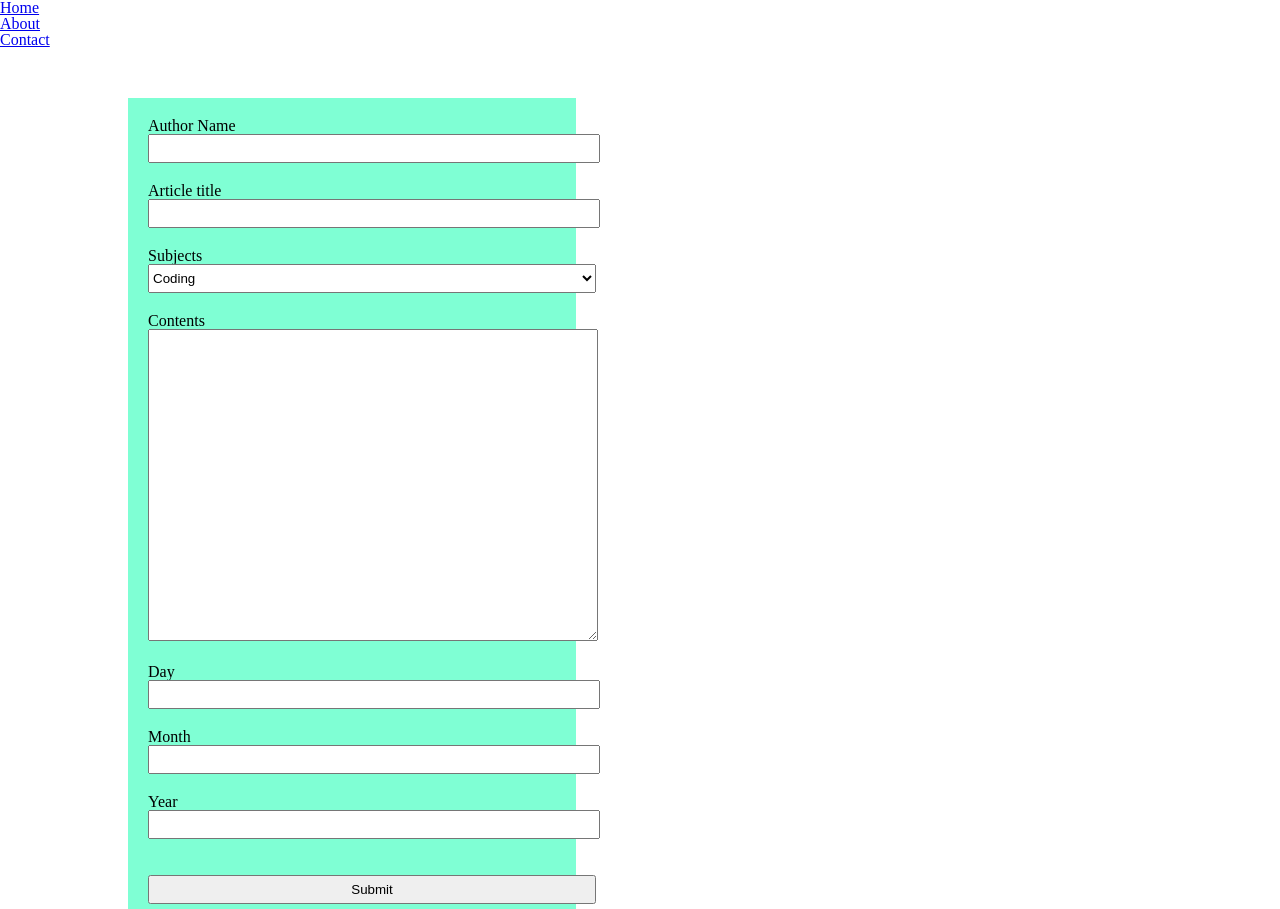
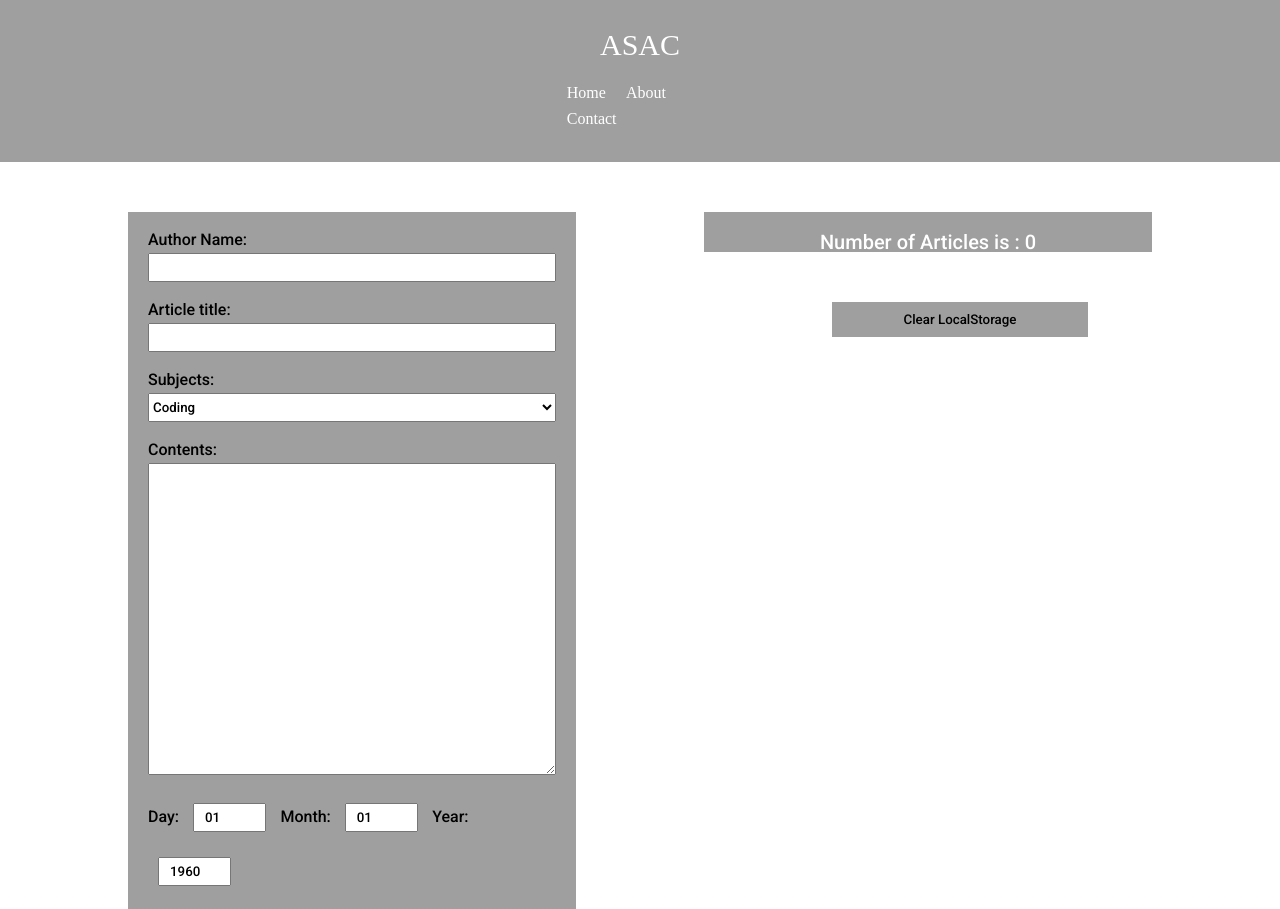
Before and after one commit to Abdullah-AlSawalmeh/ASAC-Blog, a plain HTML site: page index.html in a window 1280 px wide. Shown: the top 909 px of the page. Drawn offline with Linux system fonts and the light colour scheme.

Commit message:
Finish the exam

```diff
--- a/css/style.css
+++ b/css/style.css
@@ -1,3 +1,44 @@
+@import url('https://fonts.googleapis.com/css2?family=Roboto:wght@300;500;900&display=swap');
+
+*{
+    padding: 0px;
+    margin: 0px;
+    box-sizing: border-box;
+    font-family: 'Roboto', sans-serif;
+}
+
+header {
+/* height: 50px; */
+background-color:rgba(96, 96, 96,0.6);
+padding-top: 30px;
+padding-bottom: 30px;
+}
+
+header h1 {
+    text-align: center;
+    font-size: 30px;
+    color: white;
+}
+
+nav {
+    overflow: hidden;
+}
+nav a {
+    text-decoration: none;
+    color: white;
+
+}
+nav ul {
+    display: block;
+    width: 13%;
+    margin: auto;
+    margin-top: 20px;
+}
+nav li {
+    float: left;
+    padding : 5px 10px
+}
+
 main {
     overflow: hidden;
     min-height: 80vh;
@@ -7,7 +48,7 @@ main {
 .left-section {
     width:35% ;
     margin: 50px 5% 50px 10%;
-    background-color: aquamarine;
+    background-color:rgba(96, 96, 96,0.6);
     float: left;
 }
 
@@ -22,24 +63,74 @@ select {
     width: 100%;
     padding: 5px 0px 5px 0px;
     margin-bottom: 20px;
+    margin-top: 5px;
 }
+label {
+    color: black;
+}
+.article-img {
+    width: 100%;
+    height: 100px;
 
-.article-img {
-    width: 100px;
+    border: 3px solid black;
     display: block;
     margin: auto;
+    margin-top: 10px;
+    margin-bottom: 10px;
 }
 
 .right-section {
     width:35% ;
     margin: 50px 10% 50px 5%;
-    background-color: aquamarine;
+    background-color:rgba(96, 96, 96,0.6);
     float: left;
-    text-align: center;
+    text-align: left;
+
 }
 
 .article {
     width: 80%;
     margin: auto;
     padding: 20px;
+    background-color:rgba(241, 237, 237, 0.6);
+    border-radius: 10px;
+    margin-bottom: 30px;
+    margin-top: 30px;
 }
+
+
+footer {
+background-color:rgba(96, 96, 96,0.6);
+padding-top: 30px;
+padding-bottom: 30px;
+text-align: center;
+font-size: 20px;
+}
+
+button {
+    display: block;
+    width: 20%;
+    padding: 10px 30px;
+    margin: auto;
+    background-color: rgba(96, 96, 96,0.6);
+    border : none;
+    margin-bottom: 30px;
+    margin-top: 30px;
+
+}
+
+.date input {
+    width: 18%;
+    display: inline-block;
+    margin-left: 10px;
+    margin-right: 10px;
+    padding-left: 10px;
+
+}
+
+.counter_p {
+    color: white;
+    font-size: 20px;
+    text-align: center;
+    margin-top: 20px;
+}
--- a/index.html
+++ b/index.html
@@ -13,6 +13,8 @@
 <body>
 
     <header>
+        <h1>ASAC</h1>
+        <nav>
             <ul>
                 <a href="#">
                     <li>Home</li>
@@ -24,33 +26,35 @@
                     <li>Contact</li>
                 </a>
             </ul>
+        </nav>
+
     </header>
 
 
     <main>
         <div class="left-section">
             <form id="form">
-                <label for="name">Author Name</label>
-                <input type="text" name="name" id="name"> <br>
-                <label for="title">Article title</label>
-                <input type="text" name="title" id="title"> <br>
+                <label for="name">Author Name: </label>
+                <input type="text" name="name" id="name" required> <br>
+                <label for="title">Article title: </label>
+                <input type="text" name="title" id="title" required> <br>
 
-                <label for="subjects">Subjects</label>
-                <select name="subjects" id="subjects">
+                <label for="subjects">Subjects: </label>
+                <select name="subjects" id="subjects" required>
                     <option value="Coding">Coding</option>
                     <option value="3D printing">3D printing</option>
                     <option value="Cyber security">Cyber security</option>
                     <option value="AI">AI</option>
                 </select> <br>
-                <label for="content">Contents</label>
-                <textarea name="content" id="content" cols="60" rows="20"></textarea> <br>
+                <label for="content">Contents: </label>
+                <textarea name="content" id="content" cols="60" rows="20" required></textarea> <br>
                 <div class="date">
-                    <label for="day">Day</label>
-                    <input type="text" name="day" id="day">
-                    <label for="month">Month</label>
-                    <input type="text" name="month" id="month">
-                    <label for="year">Year</label>
-                    <input type="text" name="year" id="year">
+                    <label for="day">Day: </label>
+                    <input type="number" name="day" id="day" min="1" max="30" required value="01">
+                    <label for="month">Month: </label>
+                    <input type="number" name="month" id="month" min="1" max="12" required value="01">
+                    <label for="year">Year: </label>
+                    <input type="number" name="year" id="year" value="1960">
                 </div> <br>
                 <input type="submit">
 
@@ -59,7 +63,9 @@
 
         <div class="right-section" id="right-section">
             <!-- <div id="article" class="article"></div> -->
+
         </div>
+        <button class="clear" id="clear">Clear LocalStorage</button>
     </main>
 
     <footer>
--- a/js/app.js
+++ b/js/app.js
@@ -1,19 +1,27 @@
 'use strict';
+
+//////////////////// Globlas /////////////////////////////////
 
 let right_section = document.getElementById('right-section');
 let form = document.getElementById('form');
+let clear = document.getElementById('clear');
 
-let articles_counter = 0;
+// let articles_counter = 0;
 // let articles = [];
+
+///////////////////////// LocalStorage /////////////////////////
 
 if (localStorage.getItem('articles') === null) {
   localStorage.setItem('articles', JSON.stringify([]));
 }
+if (localStorage.getItem('articles_counter') === null) {
+  localStorage.setItem('articles_counter', JSON.stringify(0));
+}
 
 let LSarticles = JSON.parse(localStorage.getItem('articles'));
+let articles_counter = JSON.parse(localStorage.getItem('articles_counter'));
 
-
-
+/////////////////// Constructer //////////////////////
 function Articles(name, title, subject, content, day, month, year) {
   this.name = name;
   this.title = title;
@@ -23,15 +31,24 @@ function Articles(name, title, subject, content, day, month, year) {
   this.month = month;
   this.year = year;
   this.articles_counter = articles_counter;
-  this.likes = random_likes(1, 500);
+  this.likes = this.random_likes(1, 500);
   articles_counter++;
   LSarticles.push(this);
   localStorage.setItem('articles', JSON.stringify(LSarticles));
+  localStorage.setItem('articles_counter', JSON.stringify(articles_counter));
 }
 
 
+
+Articles.prototype.random_likes = function (min, max) {
+  return Math.floor(Math.random() * (max - min) + min);
+};
+
+////////////////////////// Listners ////////////////////////////
 form.addEventListener('submit', fHandler);
+clear.addEventListener('click', cHandler);
 
+////////////////////////////// Events //////////////////////////
 function fHandler(event) {
   event.preventDefault();
   let name = event.target.name.value;
@@ -48,9 +65,30 @@ function fHandler(event) {
 
 }
 
+
+function cHandler(event) {
+  if (event.target.id === 'clear') {
+    localStorage.clear();
+    LSarticles = [];
+      right_section.innerHTML = '';
+      articles_counter = 0;
+
+  }
+
+}
+
+
+
+///////////////////////////////Render ///////////////////////
+
 function render() {
   right_section.innerHTML = ' ';
+  let counter = 0;
+  let counter_p = document.createElement('p');
+  counter_p.className = 'counter_p';
+  right_section.appendChild(counter_p);
   for (let i = 0; i < LSarticles.length; i++) {
+
 
     let article = document.createElement('div');
     article.className = 'article';
@@ -87,14 +125,13 @@ function render() {
     article.appendChild(content);
 
     let id = document.createElement('p');
-        id.innerHTML = 'This article ID is:' + LSarticles[i].articles_counter;
+    id.innerHTML = 'This article ID is: ' + parseInt(LSarticles[i].articles_counter + 1) ;
     article.appendChild(id);
+    counter++;
   }
-
+  counter_p.innerHTML = 'Number of Articles is : ' + counter;
 }
 
 
-function random_likes(min, max) {
-  return Math.floor(Math.random() * (max - min) + min);
-}
-render()
+
+render();
```
Lines whose indentation alone changed are shown as unchanged.
